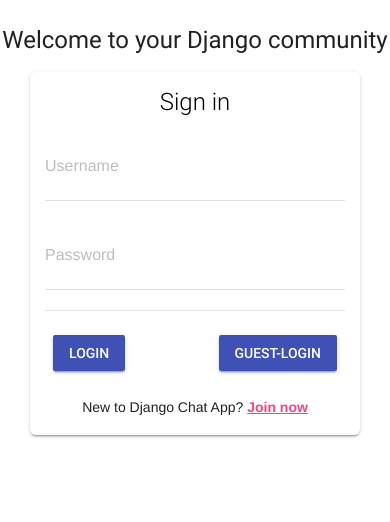
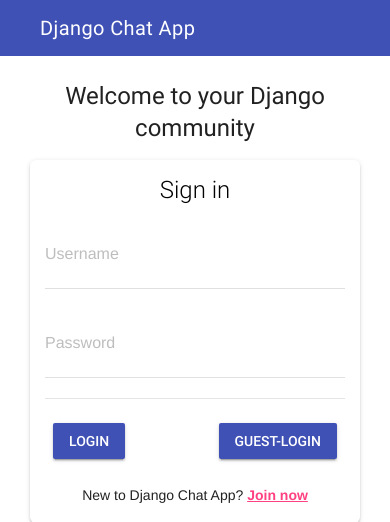
Before and after one commit to MWorksCoding/Django-ChatApp, a Django app: page /login/?next=/chat/ in a window 390 px wide. Shown: the top 522 px of the page. Run offline with Django 5.2, Linux system fonts and the light colour scheme.

Commit message:
Feature/chatrooms (#1)
* added chat channels

* added redirection from chat

* improved responsive design

* improved responsive design

```diff
--- a/chat/templates/auth/login.html
+++ b/chat/templates/auth/login.html
@@ -2,16 +2,16 @@
 {% if request.user.is_authenticated %}
 
 <p class="signin-signup mdl-card-center">
-  You are already logged in. <a href="/chat/"><b>Click here</b></a> to read you
+  You are already logged in. <a href="/chat/django"><b>Click here</b></a> to read you
   messages
 </p>
 
 {% else %}
 <div class="mdl-card-center">
-  <h4>Welcome to your Django community</h4>
+  <h4 class="ta-center">Welcome to your Django community</h4>
 
   {% if wrongPassword %}
-  <p class="warning-message">Username or password is wrong</p>
+  <p class="warning-message ta-center">Username or password is wrong</p>
   {% endif %}
 
   <div class="demo-card-square mdl-card mdl-shadow--2dp mdl-card-center">
--- a/chat/views.py
+++ b/chat/views.py
@@ -10,17 +10,38 @@
 
 @login_required(login_url='/login/')#redirect if not logged in
 def index(request):
+
+    index_chat = request.path.find("/chat/")     # get url name
+    if index_chat != -1: # Extract the substring after "/chat/"
+        chat_name = request.path[index_chat + len("/chat/"):]
+    else:
+        print("Not found in the path.")
+        chat_name = ''
+    if chat_name == '':
+        redirect_to = request.GET.get('next', '/chat/django')
+        return HttpResponseRedirect(redirect_to)
+    chat_object = 1
+    if chat_name == 'django':
+        chat_object = 1
+    elif chat_name == 'news':
+        chat_object = 2
+    elif chat_name == 'introduction':
+        chat_object = 3
+    elif chat_name == 'help':
+        chat_object = 4
+    else:
+        chat_object = 1  # Default to 'django' if no chat room is specified
+
     if request.method == 'POST':
-        print("Received data " + request.POST['textmessage'])
-        mychat = Chat.objects.get(id=1)
+        mychat = Chat.objects.get(id=chat_object)
         new_message = Message.objects.create(text=request.POST['textmessage'] ,chat=mychat, author=request.user, receiver=request.user)
         serialized_obj = serializers.serialize('json', [new_message, ])
         return JsonResponse(serialized_obj[1:-1], safe=False)
-    chatMessages = Message.objects.filter(chat__id=1)
-    return render(request, 'chat/index.html', {'messages': chatMessages })
+    chatMessages = Message.objects.filter(chat__id=chat_object)
+    return render(request, 'chat/index.html', {'messages': chatMessages, 'chat_name' : chat_name })
 
 def login_view(request):
-    redirect_to = request.GET.get('next', '/chat/')  # Default redirect URL after login
+    redirect_to = request.GET.get('next', '/chat/django')  # Default redirect URL after login
     if request.method == 'POST':
         username = request.POST.get('username')
         password = request.POST.get('password')
--- a/django_chat_app/urls.py
+++ b/django_chat_app/urls.py
@@ -23,6 +23,10 @@
     path('admin/', admin.site.urls),
     path('', login_view),
     path('chat/', index),
+    path('chat/django', index),
+    path('chat/news', index),
+    path('chat/help', index),
+    path('chat/introduction', index),
     path('login/', login_view),
     path('register/', create_user_view),
     path('password_reset/', password_reset),
--- a/static/css/style.css
+++ b/static/css/style.css
@@ -97,16 +97,17 @@
   position: fixed !important;
 }
 
-.mdl-layout__drawer.is-visible{
+.mdl-layout__drawer.is-visible {
   position: fixed !important;
 }
 
-@media screen and (max-width:1200px) {}
+.ta-center {
+  text-align: center;
+  padding: 0px 16px 0px 16px;
+}
 
-@media screen and (max-width:1000px) {}
-
-@media screen and (max-width:800px) {}
-
-@media screen and (max-width:600px) {}
-
-@media screen and (max-width:400px) {}
+@media screen and (max-width: 1024px){
+  .mdl-layout__header {
+    display: flex !important
+  }
+}
--- a/templates/master.html
+++ b/templates/master.html
@@ -18,13 +18,24 @@
     <header class="mdl-layout__header mdl-layout__header--scroll">
       <div class="mdl-layout__header-row" style="display: flex; align-items: center; justify-content: space-between;">
         {% if request.user.is_authenticated %}
-        <span class="mdl-layout-title">Welcome, {{ request.user.username }}</span>
+        <span class="mdl-layout-title" style="margin-left: 16px">Welcome, {{ request.user.username }}</span>
         <span class="mdl-layout-title"><a href="/sign_out/"><b>Sign out</b></a></span>
         {% else %}
         <span class="mdl-layout-title">Django Chat App</span>
         {% endif %}
       </div>
     </header>
+    {% if request.user.is_authenticated %}
+    <div class="mdl-layout__drawer">
+      <span class="mdl-layout-title">Chatrooms</span>
+      <nav class="mdl-navigation">
+        <a class="mdl-navigation__link" href="/chat/django">Django</a>
+        <a class="mdl-navigation__link" href="/chat/news">News</a>
+        <a class="mdl-navigation__link" href="/chat/introduction">Introduction</a>
+        <a class="mdl-navigation__link" href="/chat/help">Help</a>
+      </nav>
+    </div>
+    {% endif %}
       <div>
         {% block login%}
         {% endblock %}
```
Also changed, not shown: chat/templates/chat/index.html (+3 -5 lines), chat/templates/register/password_reset.html (+4 -3 lines), chat/templates/register/signup.html (+5 -5 lines), db.sqlite3.
